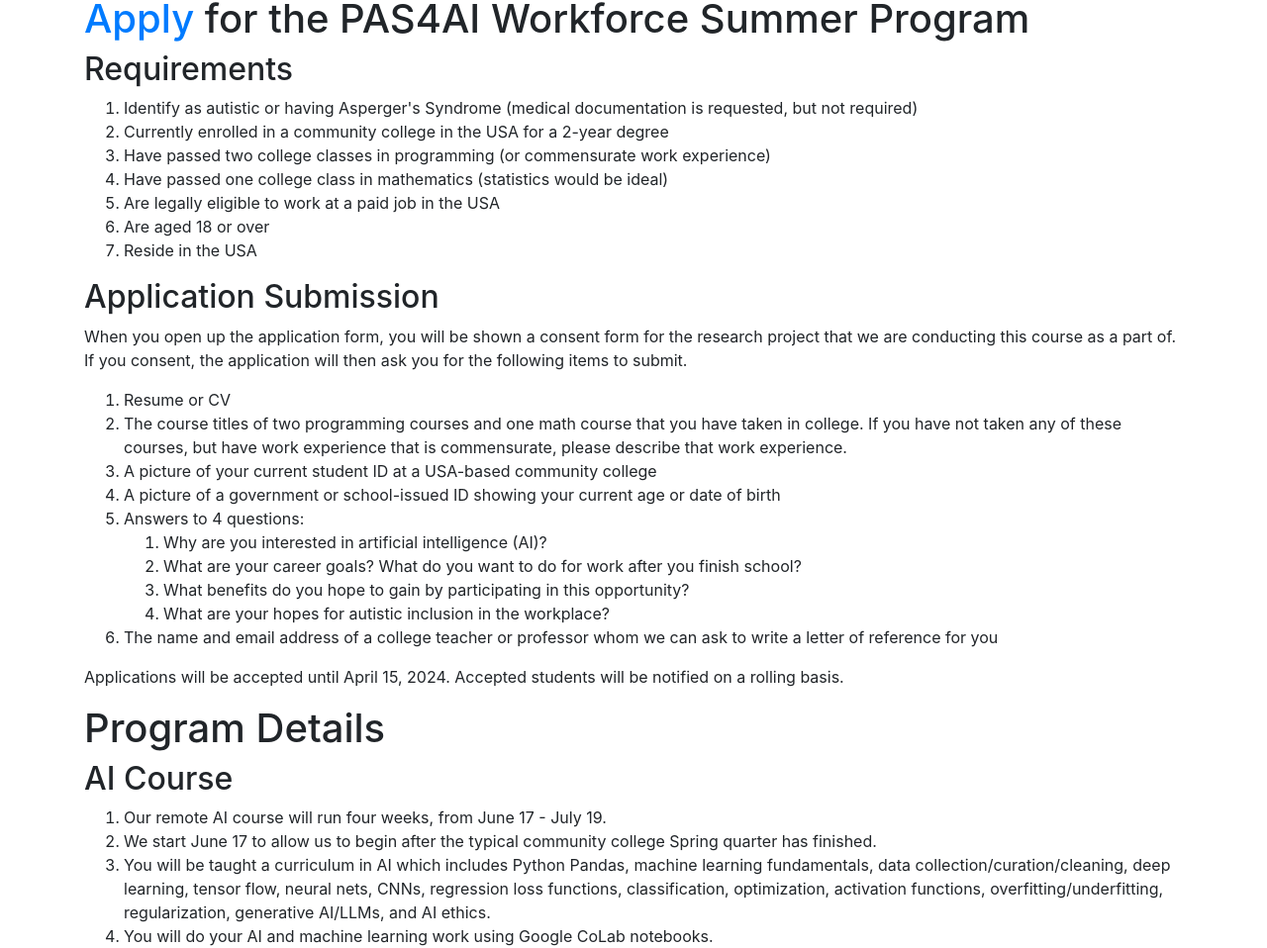
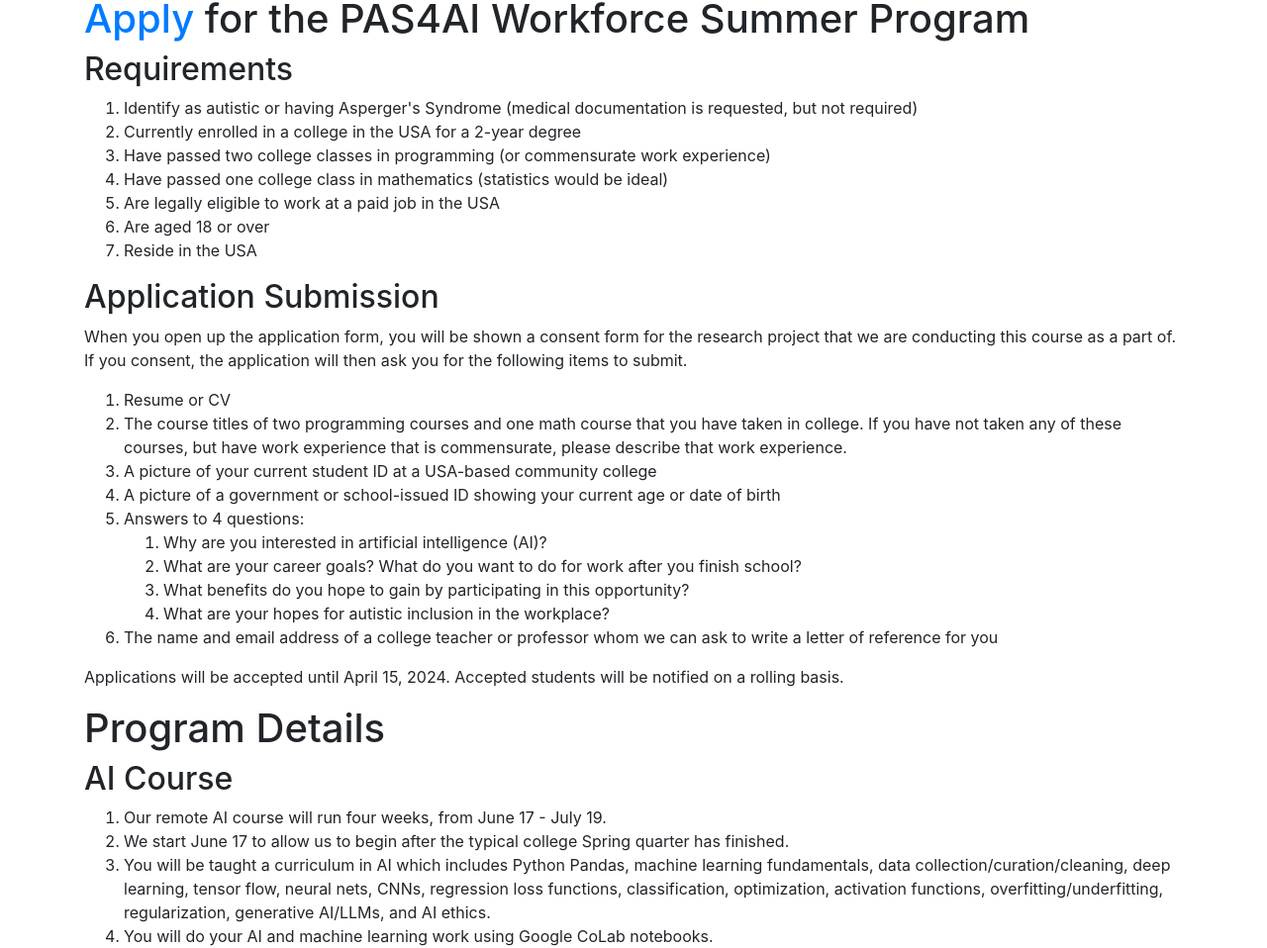
Before and after one commit to cmu-variability/pas4aiworkforce, a Jekyll site: the page built from application.html, in a window 1280 px wide. Shown: the part 539-1497 px from the top of the page at 99% size. Built offline with Jekyll 4.4.1, drawn with Linux system fonts in a browser that asks for light colours.

Commit message:
Update application.html

```diff
--- a/application.html
+++ b/application.html
@@ -18,7 +18,7 @@ title: Application
 <ol>
     <li>Identify as autistic or having Asperger's Syndrome
         (medical documentation is requested, but not required)</li>
-    <li>Currently enrolled in a community college in the USA for a 2-year degree</li>
+    <li>Currently enrolled in a college in the USA for a 2-year degree</li>
     <li>Have passed two college classes in programming (or commensurate work experience)</li>
     <li>Have passed one college class in mathematics (statistics would be ideal)</li>
     <li>Are legally eligible to work at a paid job in the USA</li>
@@ -57,7 +57,7 @@ title: Application
 <h2>AI Course</h2>
 <ol>
     <li>Our remote AI course will run four weeks, from June 17 - July 19.</li>
-    <li>We start June 17 to allow us to begin after the typical community college Spring quarter has finished.</li>
+    <li>We start June 17 to allow us to begin after the typical college Spring quarter has finished.</li>
     <li>You will be taught a curriculum in AI which includes Python Pandas, machine
         learning fundamentals, data collection/curation/cleaning, deep learning,
         tensor flow, neural nets, CNNs, regression loss functions, classification,
```
